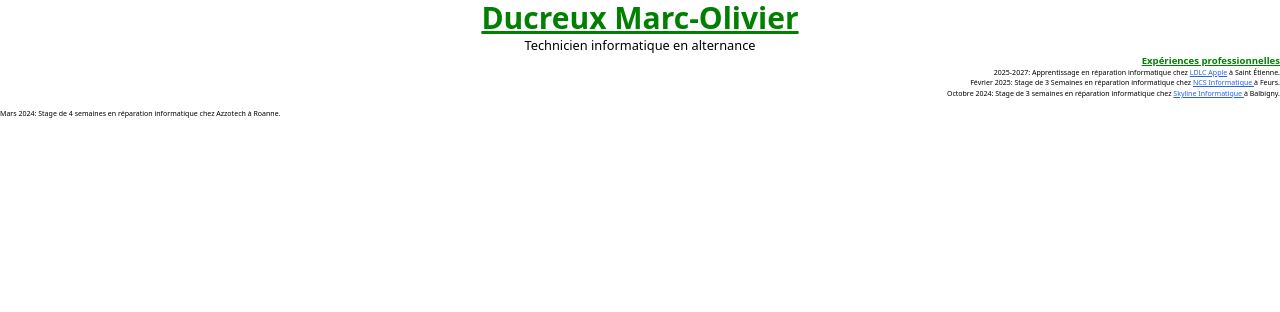
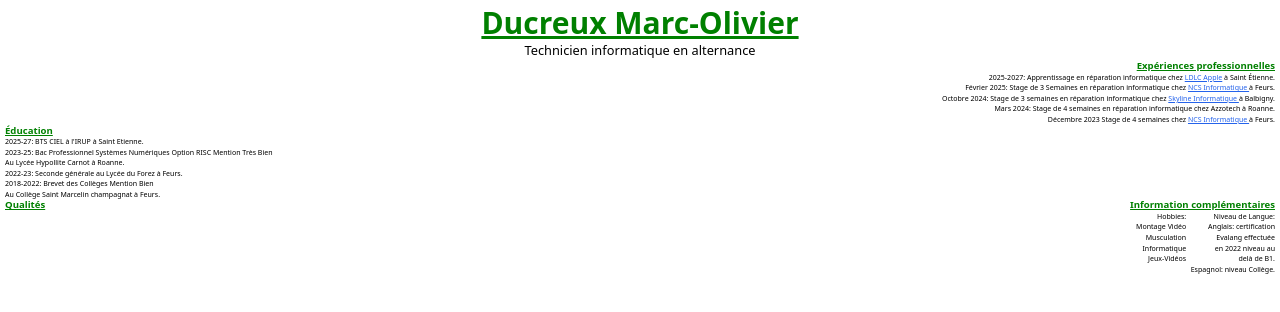
Before and after one commit to Marco-w201/CV, a plain HTML site: page index.html in a window 1280 px wide. Drawn offline with nearby package versions, Linux system fonts and the light colour scheme.

Commit message:
Version finale de mon CV

```diff
--- /dev/null
+++ b/final.css
@@ -0,0 +1,16 @@
+.section-title {
+    color: #166534;
+    font-weight: 700;
+    border-bottom: 2px solid #166534;
+    padding-bottom: 4px;
+    margin-bottom: 12px;
+}
+
+a {
+    text-decoration: none;
+    font-weight: 500;
+}
+
+a:hover {
+    color: #4c1d95;
+}
--- a/index.html
+++ b/index.html
@@ -19,15 +19,88 @@
     <h4>
          2025-2027: Apprentissage en réparation informatique chez <a href="https://www.ldlc.com/magasins-ldlc/magasin-470114/42-ldlc-apple-saint-etienne/"target="_blank" rel="noopener">LDLC Apple</a> à Saint Étienne.
     </h4>
-    <h5>
+    <h4>
         Février 2025: Stage de 3 Semaines en réparation informatique chez <a href="https://ncsinformatique.com/"target="_blank" rel="noopener">NCS Informatique </a> à Feurs.
+    </h4>
+    <h4>
+        Octobre 2024: Stage de 3 semaines en réparation informatique chez <a href="https://www.facebook.com/skylineinformatique42"target="_blank" rel="noopener">Skyline Informatique </a> à Balbigny.
+    </h4>
+    <h4>
+        Mars 2024: Stage de 4 semaines en réparation informatique chez Azzotech à Roanne.
+    </h4>
+    <h4>
+    Décembre 2023 Stage de 4 semaines chez <a href="https://ncsinformatique.com/"target="_blank" rel="noopener">NCS Informatique </a> à Feurs.
+     </h4>
+    <h5 class="text-3xl font-bold underline">
+        Éducation
     </h5>
     <h6>
-        Octobre 2024: Stage de 3 semaines en réparation informatique chez <a href="https://www.facebook.com/skylineinformatique42"target="_blank" rel="noopener">Skyline Informatique </a> à Balbigny.
+        2025-27: BTS CIEL à l'IRUP à Saint Etienne.
     </h6>
-    <h7>
-        Mars 2024: Stage de 4 semaines en réparation informatique chez Azzotech à Roanne.
-    </h7>
+<h6>
+    2023-25: Bac Professionnel Systèmes Numériques Option RISC Mention Très Bien
+</h6>
+<h6>
+    Au Lycée Hypollite Carnot à Roanne.
+</h6>
+<h6>
+   2022-23: Seconde générale au Lycée du Forez à Feurs.
+</h6>
+<h6>
+    2018-2022: Brevet des Collèges Mention Bien
+</h6>
+<h6>
+Au Collège Saint Marcelin champagnat à Feurs.
+</h6>
+
+<div class="competences">
+
+    <h3 class="text-3xl font-bold underline">
+    Information complémentaires
+    </h3>
+    <div class="competences-info">
+
+        <div class="competences-right">
+            <h4>
+                Hobbies:
+            </h4>
+            <h4>
+            <ul>
+                <li>
+                    Montage Vidéo
+
+                </li>
+                <li>
+                   Musculation
+                </li>
+               <li>
+                   Informatique
+                </li>
+                <li>
+                   Jeux-Vidéos
+                </li>
+            </ul>
+            </h4>
+        </div>
+
+        <div class="competences-left">
+            <h4>Niveau de Langue:
+            <ul>
+                <li>
+                    Anglais: certification Evalang effectuée
+                </li>
+                <li>en 2022 niveau au</li>
+                <li>delà de B1.</li>
+                <li>
+                    Espagnol: niveau Collège.
+                </li>
+            </ul>
+            </h4>
+        </div>
+    </div>
+
+</div>
+<h5 class="text-3xl font-bold underline">Qualités</h5>
 
 </section>
 
@@ -35,11 +108,5 @@
 
 
 
-
-
-
-
-
-
 </body>
 </html>
--- a/style.css
+++ b/style.css
@@ -1,3 +1,7 @@
+.header{
+    margin: 5px;
+}
+
 .header h1{
     color: green; text-align: center;
 }
@@ -7,23 +11,19 @@
 }
 .header h3{
     font-size: 0.60rem; text-align: right;
-    color:green;
+    color:green; font: bolder;
 }
 .header h4{
     font-size: 0.44rem; text-align: right;
     color:black;
 }
 .header h5{
-    font-size: 0.44rem; text-align: right;
-
+    font-size: 0.60rem; text-align: left;
+    color: green;
 }
 .header h6{
-    font-size: 0.44rem; text-align: right;
-
-}
-.header h7{
-    font-size: 0.44rem; text-align: center;
-
+    font-size: 0.44rem; text-align: left;
+    color:black;
 }
 
 .header a {
@@ -35,3 +35,20 @@
 .header a:hover {
     color: rgb(70, 0, 128);           /* violet au survol */
 }
+
+.competences{
+    float: right;
+    text-align: center;
+}
+
+.competences-info{
+    display: flex;
+}
+
+.competences-right{
+    width: 50%;
+}
+
+.competences-left{
+    width: 50%;
+}
```
Also changed, not shown: final.html (added, +139 -0 lines).
